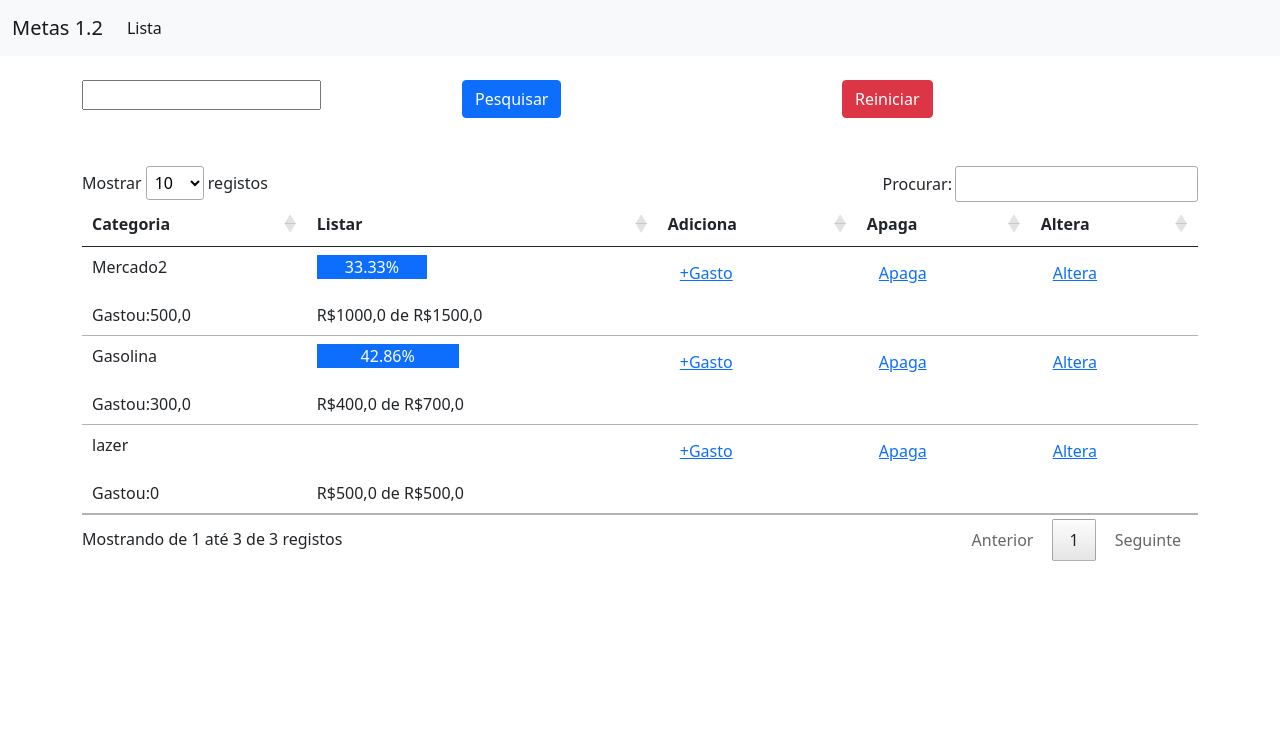
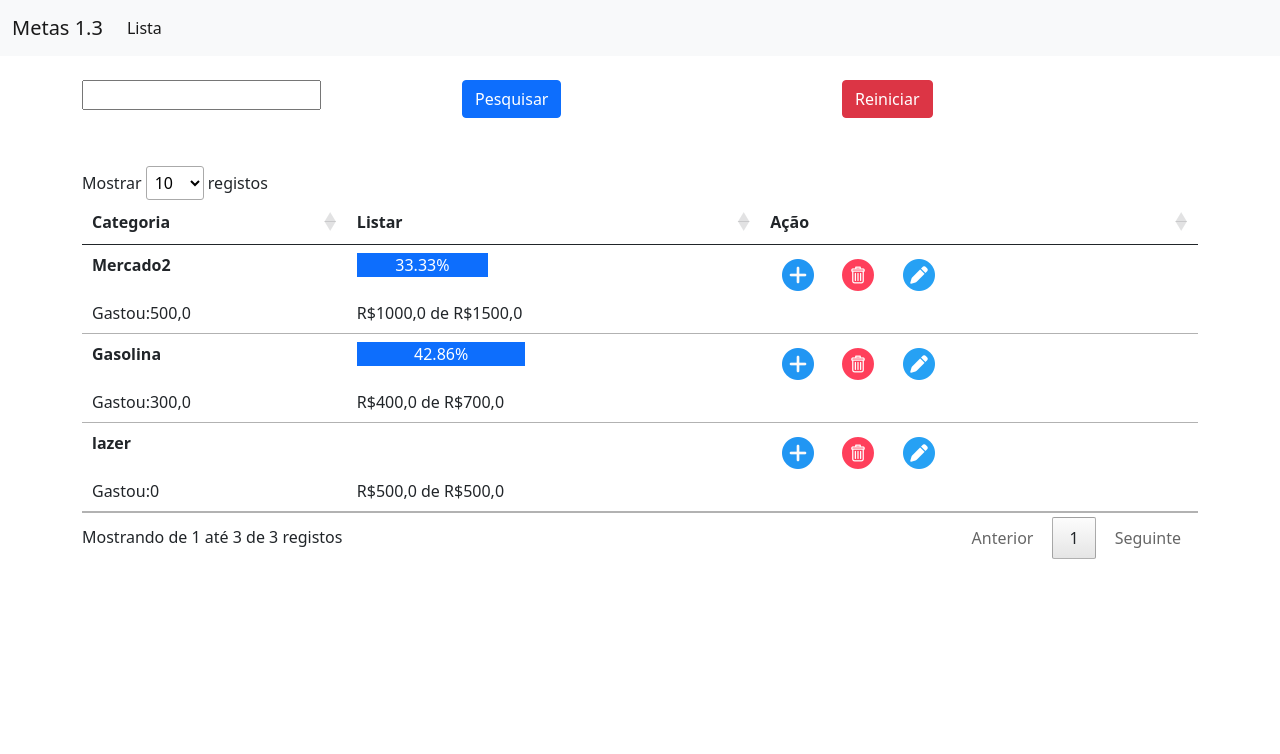
Before and after one commit to tiominga/goals, a Django app: page /categorias/list/ in a window 1280 px wide. Shown: the top 754 px of the page. Run offline with Django 5.2, Linux system fonts and the light colour scheme; data comes from the database, SQL or seed files in the repository; both versions use the stored data as it was before the commit; some libraries are stand-ins or nearby versions.

Commit message:
tabelas menores e com icones ao invés de textos

```diff
--- a/categorias/templates/categorias_lista.html
+++ b/categorias/templates/categorias_lista.html
@@ -86,9 +86,7 @@
 
                       <th>Categoria</th>
                       <th>Listar</th>
-                      <th>Adiciona</th>
-                      <th>Apaga</th>
-                      <th>Altera</th>
+                      <th>Ação</th>
 
                     </tr>
 
@@ -98,7 +96,7 @@
                   <tr>
                     {% for categoria in arr_list %}
 
-                    <td>{{ categoria.nome}}<br><br>Gastou:{{ categoria.total_gasto}}</td>
+                    <td><b>{{ categoria.nome}}</b><br><br>Gastou:{{ categoria.total_gasto}}</td>
 
                     <td>
 
@@ -111,19 +109,15 @@
 
                       <td>
                         <button type="button" class="btn btn-link" onclick="gasto_novo({{categoria.id}})" data-bs-toggle="modal" style="border:0px">
-                          +Gasto
+                          <img class="img-fluid" src="{%static '/images/plus.png' %}">
                         </button>
-                     </td>
 
-                      <td>
                         <button type="button" class="btn btn-link" onclick="categorias_modal_apaga({{categoria.id}})" data-bs-toggle="modal" data-bs-target="#categorias_apaga_modal" style="border:0px">
-                          Apaga
+                          <img class="img-fluid" src="{%static '/images/del.png' %}">
                         </button>
-                     </td>
 
-                     <td>
                       <button type="button" class="btn btn-link" onclick="categorias_altera({{categoria.id}})"  style="border:0px">
-                        Altera
+                        <img class="img-fluid" src="{%static '/images/edit.png' %}">
                       </button>
                     </td>
 
--- a/static/js/categorias_lista.js
+++ b/static/js/categorias_lista.js
@@ -2,6 +2,7 @@ function loaded(){
 
     $('#tb_categoria_lista').DataTable({
         responsive: true,
+        searching: false,
         // "bSort": false,
         "aaSorting": [],
         "pageLength": 10,
--- a/templates/main.html
+++ b/templates/main.html
@@ -25,7 +25,7 @@
     <nav class="navbar navbar-expand-lg navbar-light bg-light">
 
         <div class="container-fluid">
-          <a class="navbar-brand" href="/categorias">Metas 1.2</a>
+          <a class="navbar-brand" href="/categorias">Metas 1.3</a>
 
           <button class="navbar-toggler" type="button" data-bs-toggle="collapse" data-bs-target="#navbarSupportedContent" aria-controls="navbarSupportedContent" aria-expanded="false" aria-label="Toggle navigation">
             <span class="navbar-toggler-icon"></span>
```
Also changed, not shown: gastos/templates/gastos_lista.html (+7 -2 lines), db.sqlite3 (deleted), static/images/del.png (added), static/images/edit.png (added), static/images/plus.png (added).
